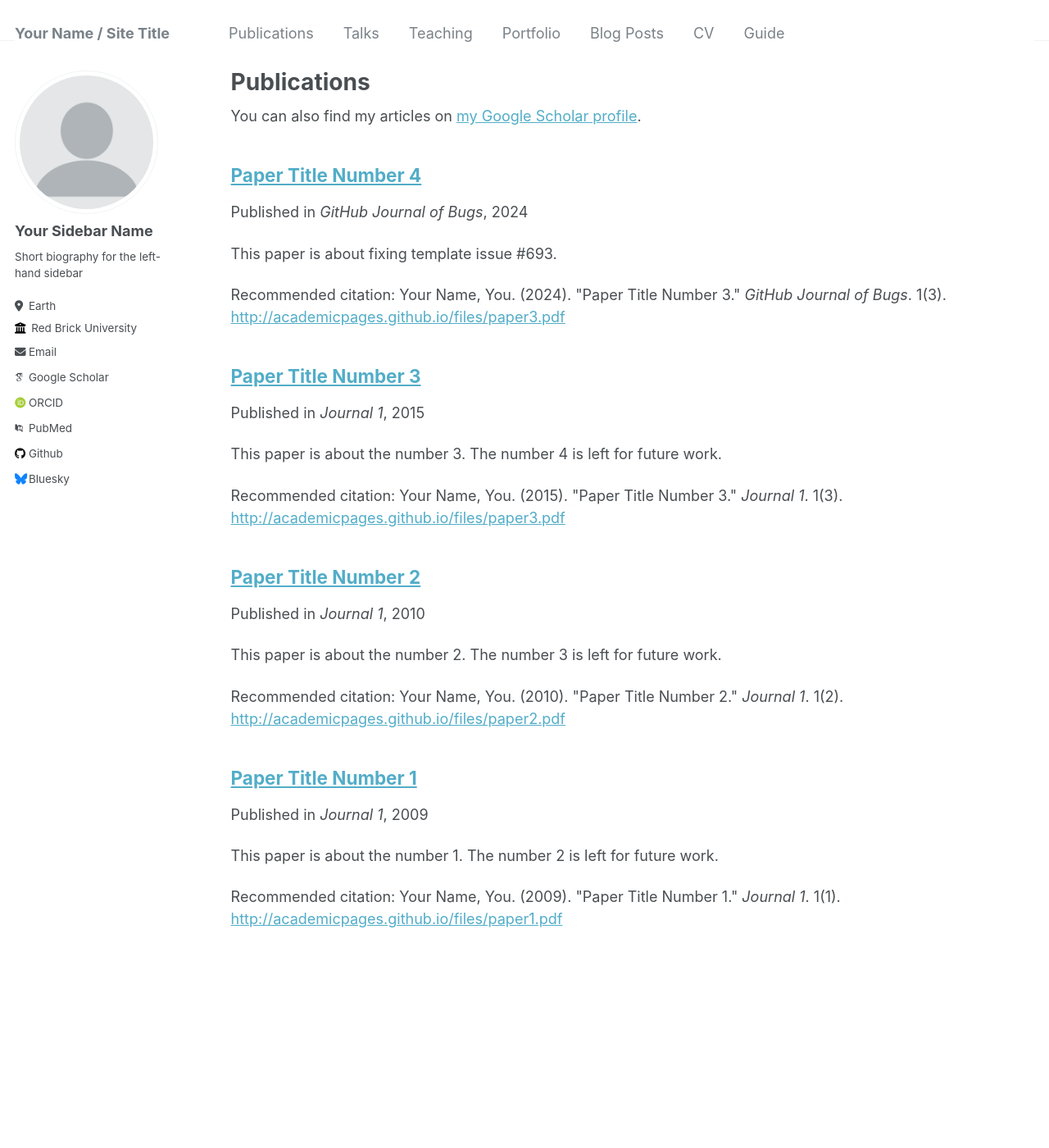
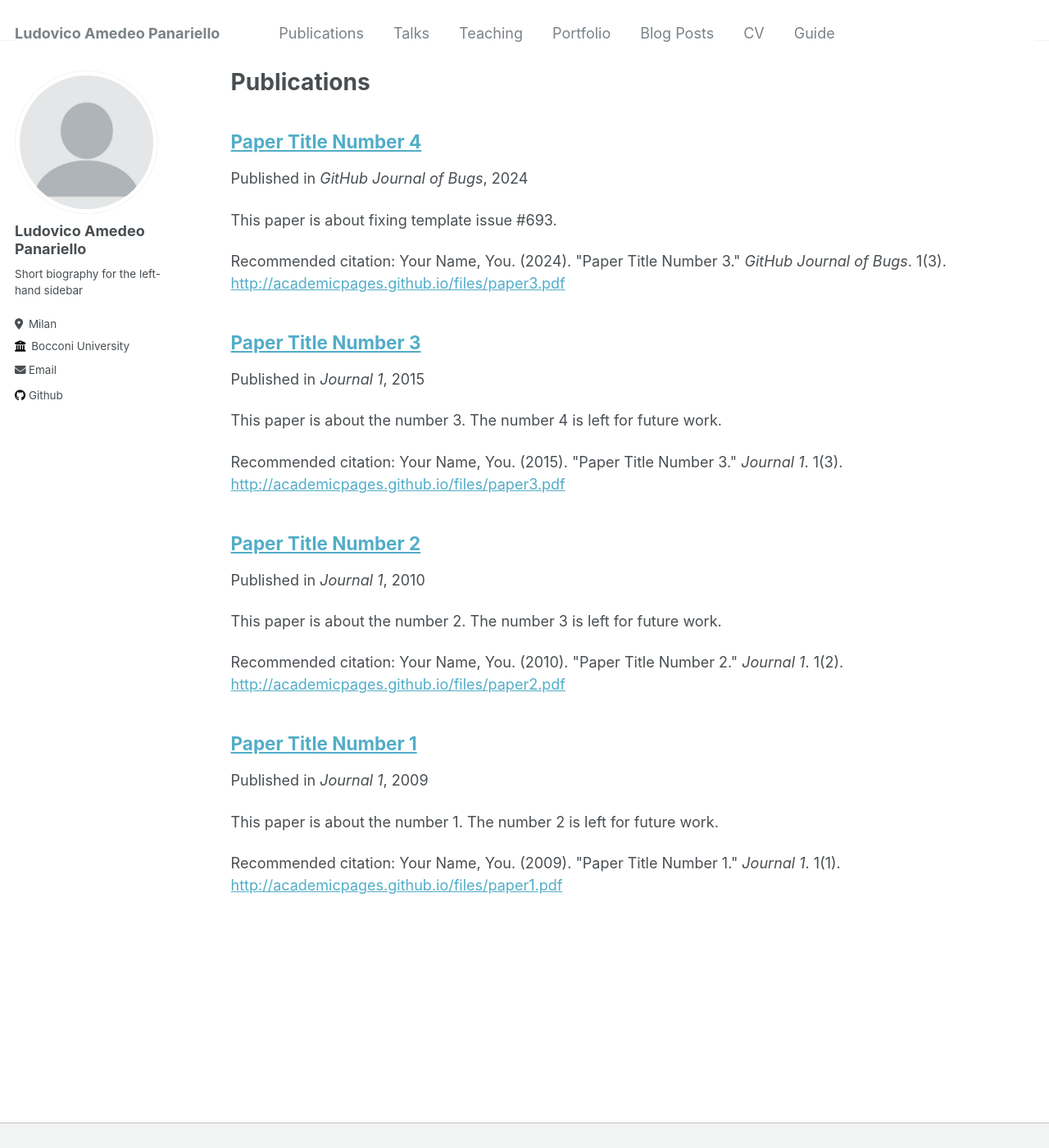
Before and after one commit to LudovicoP/LudovicoP.github.io, a Jekyll site: the page built from _pages/publications.md, in a window 1280 px wide and 1400 px high. Shown: the whole window at 82% size. Built offline with Jekyll 4.4.1, drawn with Linux system fonts in a browser that asks for light colours; some web fonts are replaced; some of the changed text lies outside the part shown.

Commit message:
Update _config.yml

```diff
--- a/_config.yml
+++ b/_config.yml
@@ -8,9 +8,9 @@
 
 # Basic Site Settings
 locale                   : "en-US"
-title                    : "Your Name / Site Title"
+title                    : "Ludovico Amedeo Panariello"
 title_separator          : "-"
-name                     : &name "Your Name"
+name                     : &name "Ludovico Amedeo Panariello"
 description              : &description "personal description"
 url                      : https://academicpages.github.io # the base hostname & protocol for your site e.g. "https://mmistakes.github.io"
 baseurl                  : "" # the subpath of your site, e.g. "/blog"
@@ -22,56 +22,19 @@
 author:
   # Biographic information
   avatar           : "profile.png"
-  name             : "Your Sidebar Name"
+  name             : "Ludovico Amedeo Panariello"
   pronouns         : # example: "she/her"
   bio              : "Short biography for the left-hand sidebar"
-  location         : "Earth"
-  employer         : "Red Brick University"
+  location         : "Milan"
+  employer         : "Bocconi University"
   uri              : # URL
-  email            : "none@example.org"
+  email            : "ludovico.panariello@studbocconi.it"
 
   # Academic websites
-  arxiv            : # URL - Update with the correct link to your profile
-  googlescholar    : "https://scholar.google.com/citations?user=PS_CX0AAAAAJ"
-  impactstory      : # URL
-  orcid            : "http://orcid.org/yourorcidurl"
-  pubmed           : "https://www.ncbi.nlm.nih.gov/pubmed/?term=john+snow"
-  researchgate     : # URL
 
   # Repositories and software development
-  bitbucket        : # Username - Update with your username on the site
-  codepen          : # Username
-  dribbble         : # Username
   github           : "academicpages"
   kaggle           : # Username
-  stackoverflow    : # User number or user number and name (i.e., use "1" or "1/jeff-atwood")
-
-  # Social media
-  bluesky          : "bsky.app" # Replace this with you Bluesky username
-  facebook         : # Username
-  flickr           : # Username
-  foursquare       : # Username
-  goodreads        : # Username
-  google_plus      : # Username
-  keybase          : # Username
-  instagram        : # Username
-  lastfm           : # Username
-  linkedin         : # Username
-  mastodon         : # URL
-  medium           : # URL
-  pinterest        : # Username
-  soundcloud       : # Username
-  steam            : # Username
-  telegram         : # URL
-  tumblr           : # Username
-  twitter          : # Username for X / Twitter
-  vine             : # Username
-  weibo            : # Username
-  wikipedia        : # Username
-  xing             : # Username
-  youtube          : # Username
-  zhihu            : # URL
-
 
 # Site Settings
 teaser                   :  # filename of teaser fallback teaser image placed in /images/, .e.g. "500x300.png"
```
